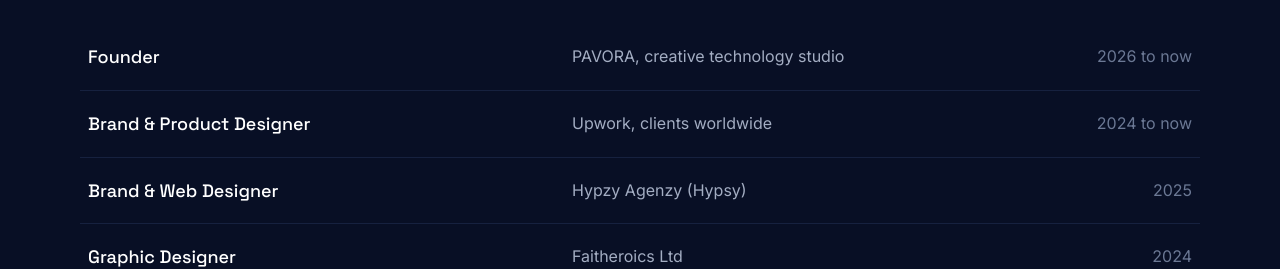
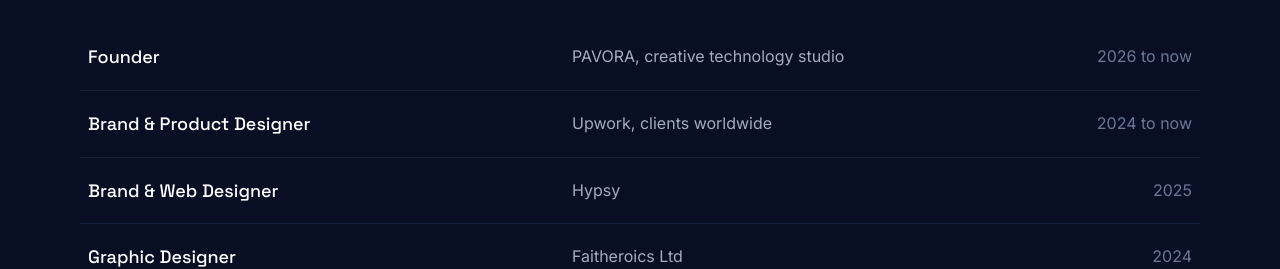
Before and after one commit to paulademolaa/My-Portfolio-Website-PAVORA, a React (Vite) app: page /about in a window 1280 px wide. Shown: the part 5110-5379 px from the top of the page. Built offline with nearby package versions, Linux system fonts and the light colour scheme.

Commit message:
About: show Hypsy instead of Hypzy Agenzy (Hypsy) (#31)

```diff
--- a/src/data/content.js
+++ b/src/data/content.js
@@ -84,7 +84,7 @@ export const process = [
 export const experience = [
   { role: "Founder", place: "PAVORA, creative technology studio", years: "2026 to now" },
   { role: "Brand & Product Designer", place: "Upwork, clients worldwide", years: "2024 to now" },
-  { role: "Brand & Web Designer", place: "Hypzy Agenzy (Hypsy)", years: "2025" },
+  { role: "Brand & Web Designer", place: "Hypsy", years: "2025" },
   { role: "Graphic Designer", place: "Faitheroics Ltd", years: "2024" },
 ];
 
```
